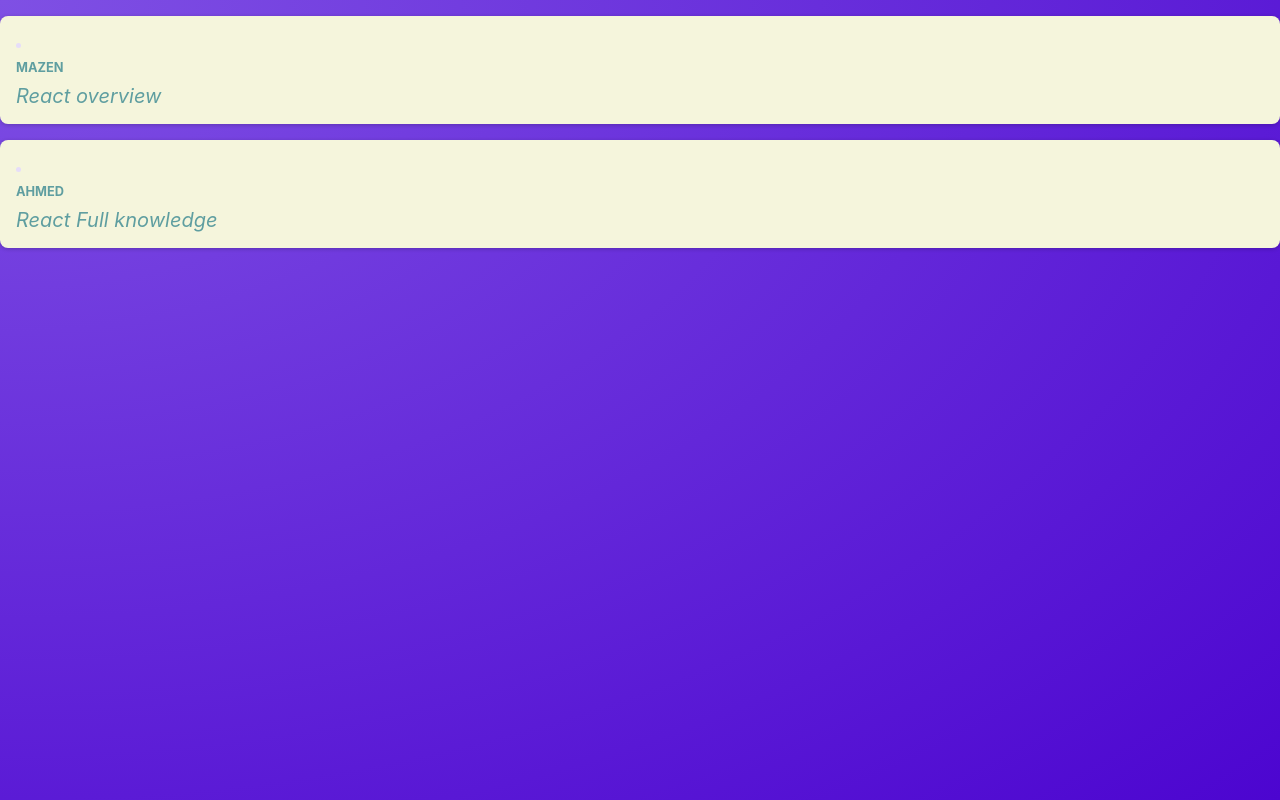
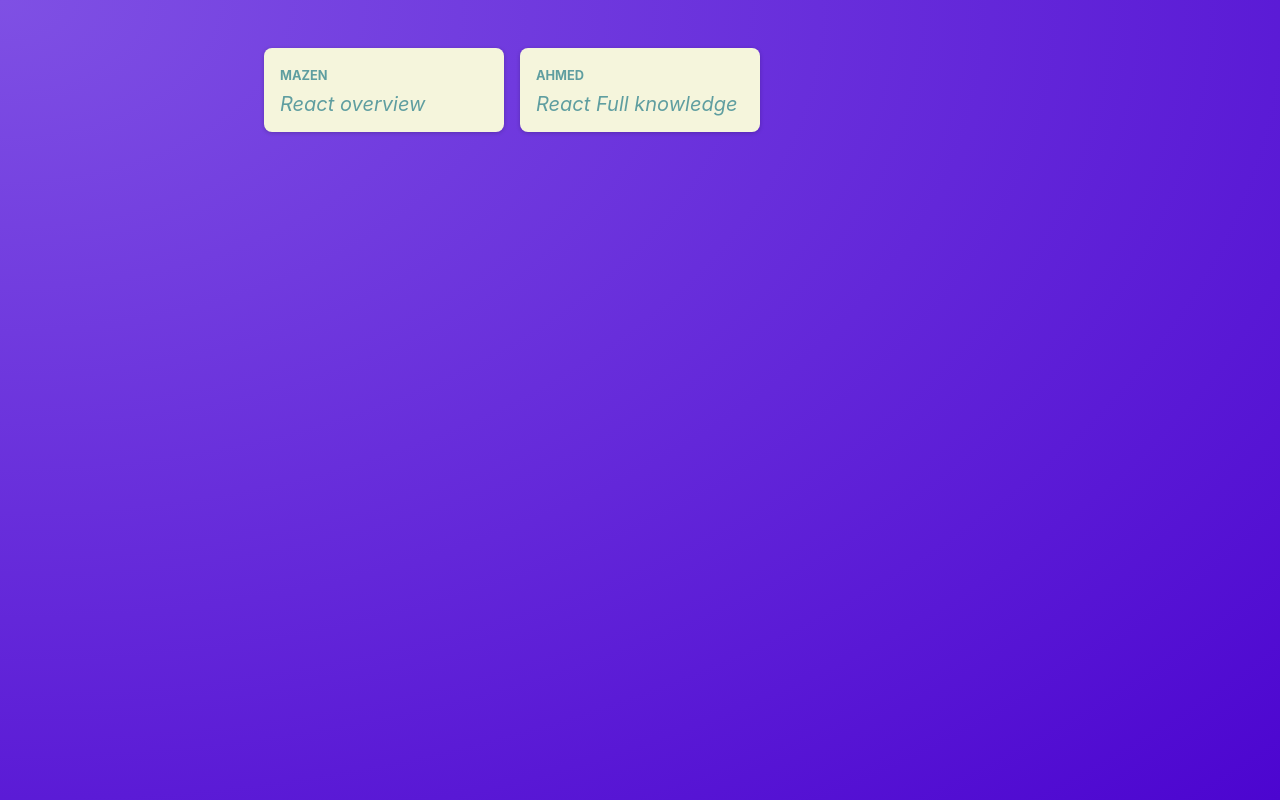
Before and after one commit to mazenaboelanin/post-app, a React (Vite) app: page / in a window 1280 px wide. Built offline with nearby package versions, Linux system fonts and the light colour scheme.

Commit message:
use postslist component instead of posts component

```diff
--- a/src/App.jsx
+++ b/src/App.jsx
@@ -1,10 +1,9 @@
-import Post from "./components/Post";
+import PostsList from "./components/PostsList";
 
 function App() {
   return (
     <main>
-      <Post author="Mazen" body="React overview" />
-      <Post author="Ahmed" body="React Full knowledge"/>
+      <PostsList />
     </main>
   );
 }
```
